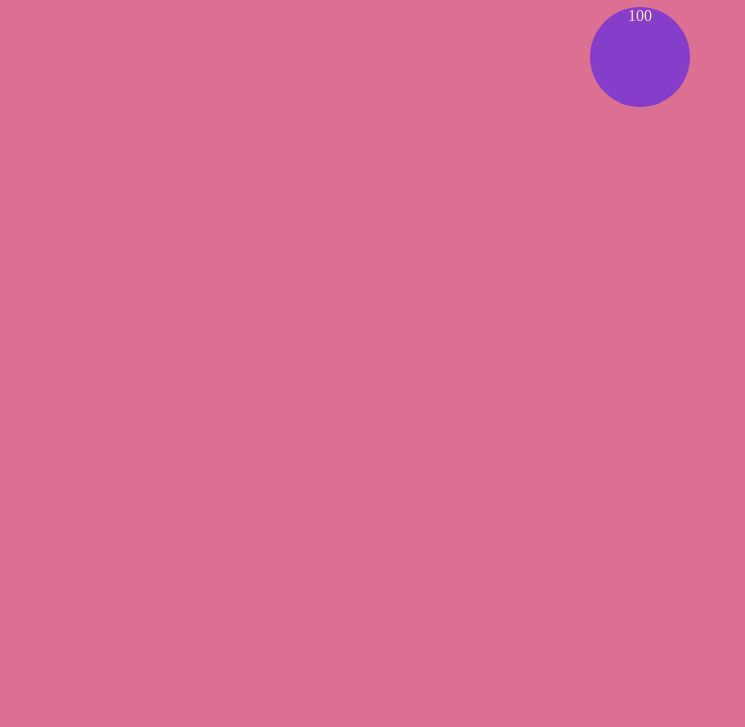
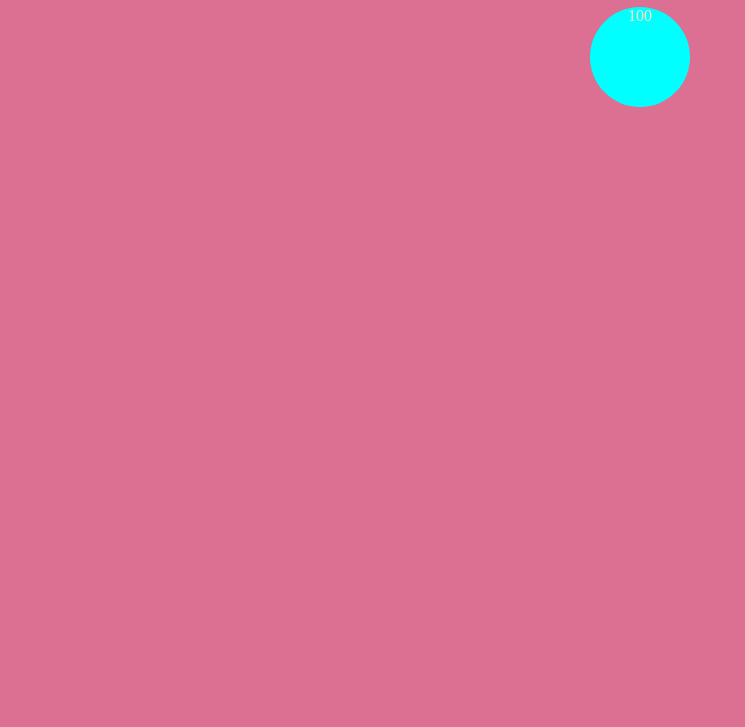
Before and after one commit to rinat1818/ex-git-basice, a plain HTML site: page index.html in a window 1280 px wide. Shown: the part 73-800 px from the top of the page, without its empty margins (0-745 px from the left). Drawn offline with Linux system fonts and the light colour scheme.

Commit message:
Add background color

```diff
--- a/style.css
+++ b/style.css
@@ -4,7 +4,7 @@ body{
 }
 .ball{
 
-    background-color: rgb(134, 61, 201);
+    background-color: aqua;
     height: 100px;
     width: 100px;
     text-align: center;
```
